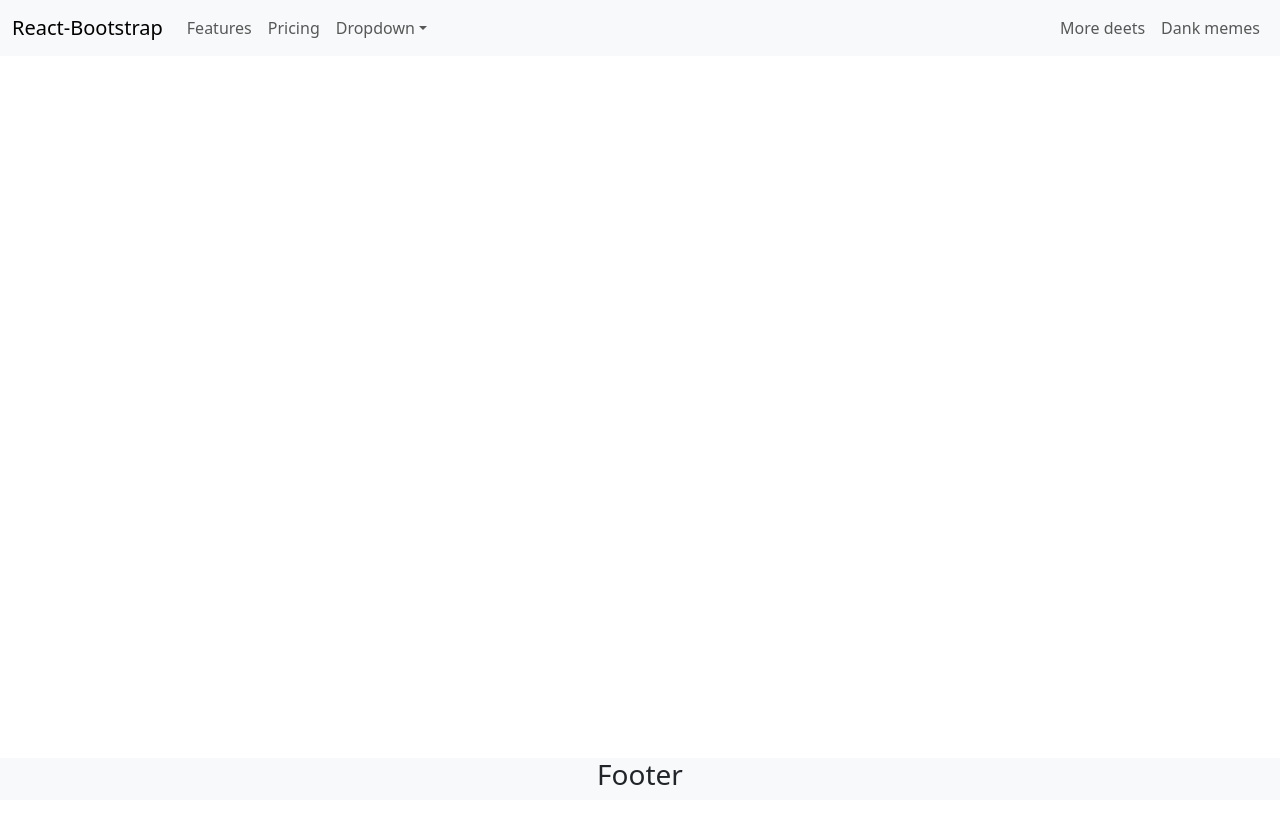
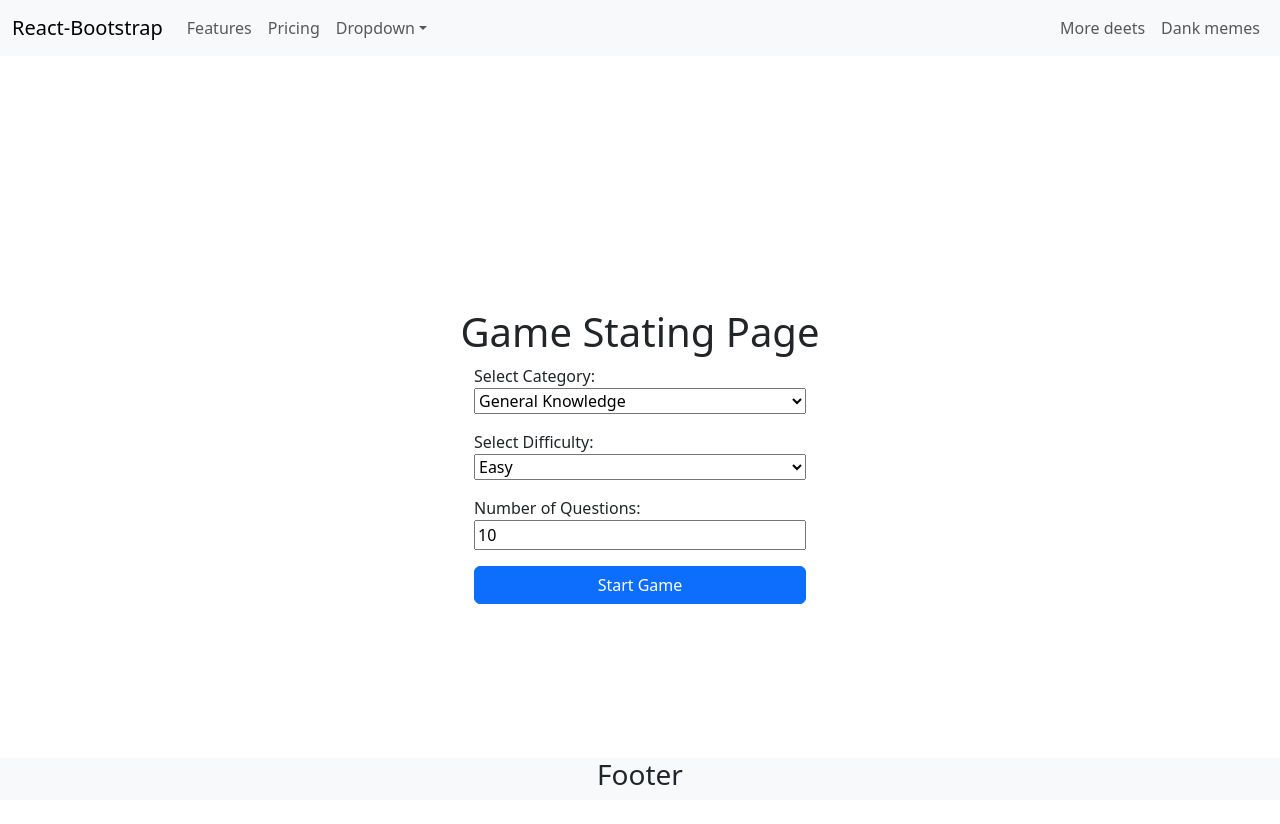
Before and after one commit to Serena293/quiz-game, a React (Vite) app in the folder quiz-game-frontend/: page / in a window 1280 px wide. Shown: the top 824 px of the page. Before the commit the page ends 800 px from the top, so only its background shows below. Built offline with nearby package versions, Linux system fonts and the light colour scheme.

Commit message:
GameStartingPage Draft

```diff
--- a/quiz-game-frontend/src/App.tsx
+++ b/quiz-game-frontend/src/App.tsx
@@ -1,17 +1,19 @@
-import './App.css'
-import 'bootstrap/dist/css/bootstrap.min.css';
-import MyNavbar from './components/MyNavbar';
-import Footer from './components/Footer';
+import "./App.css";
+import "bootstrap/dist/css/bootstrap.min.css";
+import MyNavbar from "./components/MyNavbar";
+import Footer from "./components/Footer";
+import GameStartingPage from "./pages/GameStartingPage";
 
 function App() {
-
   return (
     <>
-    <MyNavbar />
-    <h1 className='pt-50'>Quiz Game</h1>
-    <Footer/>
+      <MyNavbar />
+
+        <GameStartingPage />
+
+      <Footer />
     </>
-  )
+  );
 }
 
-export default App
+export default App;
--- a/quiz-game-frontend/src/components/MyNavbar.tsx
+++ b/quiz-game-frontend/src/components/MyNavbar.tsx
@@ -5,7 +5,7 @@ import NavDropdown from 'react-bootstrap/NavDropdown';
 
 function CollapsibleExample() {
   return (
-    <Navbar collapseOnSelect expand="lg" className="bg-body-tertiary position-fixed w-100" >
+    <Navbar collapseOnSelect expand="lg" className="bg-body-tertiary position-sticky top-0 w-100" >
       <Container fluid>
         <Navbar.Brand href="#home">React-Bootstrap</Navbar.Brand>
         <Navbar.Toggle aria-controls="responsive-navbar-nav" />
--- /dev/null
+++ b/quiz-game-frontend/src/pages/GameStartingPage.tsx
@@ -0,0 +1,70 @@
+import { Container } from "react-bootstrap";
+
+const GameStartingPage = () => {
+  return (
+    <Container className="vh-100 d-flex flex-column justify-content-center align-items-center overflow-hidden">
+      <h1 className="text-center">Game Stating Page</h1>
+      <form  >
+        <div className="mb-3 d-flex flex-column">
+          <label htmlFor="categories-select">Select Category:</label>
+          <select name="categories" id="categories-select" className="w-100" >
+            <option value="9">General Knowledge</option>
+            <option value="10">Entertainment: Books</option>
+            <option value="11">Entertainment: Film</option>
+            <option value="12">Entertainment: Music</option>
+            <option value="13">Entertainment: Musicals & Theatres</option>
+            <option value="14">Entertainment: Television</option>
+            <option value="15">Entertainment: Video Games</option>
+            <option value="16">Entertainment: Board Games</option>
+            <option value="17">Science & Nature</option>
+            <option value="18">Science: Computers</option>
+            <option value="19">Science: Mathematics</option>
+            <option value="20">Mythology</option>
+            <option value="21">Sports</option>
+            <option value="22">Geography</option>
+            <option value="23">History</option>
+            <option value="24">Politics</option>
+            <option value="25">Art</option>
+            <option value="26">Celebrities</option>
+            <option value="27">Animals</option>
+            <option value="28">Vehicles</option>
+            <option value="29">Entertainment: Comics</option>
+            <option value="30">Science: Gadgets</option>
+            <option value="31">Entertainment: Japanese Anime & Manga</option>
+            <option value="32">Entertainment: Cartoon & Animations</option>
+          </select>
+        </div>
+
+        <div className="mb-3 d-flex flex-column">
+          <label htmlFor="difficulty-select">Select Difficulty:</label>
+          <select name="difficulty" id="difficulty-select"  className="w-100">
+            <option value="easy">Easy</option>
+            <option value="medium">Medium</option>
+            <option value="hard">Hard</option>
+          </select>
+        </div>
+
+        <div className="mb-3 d-flex flex-column">
+          <label htmlFor="number-of-questions">Number of Questions:</label>
+          <input
+            type="number"
+            id="number-of-questions"
+            name="number-of-questions"
+            min="1"
+            max="50"
+            defaultValue={10}
+            className="w-100 "
+
+          />
+
+          {/* Consider to add type question, true/fale or multiple choise */}
+        </div>
+        <button type="button" className="btn btn-primary w-100">
+          Start Game
+        </button>
+      </form>
+    </Container>
+  );
+};
+
+export default GameStartingPage;
```
